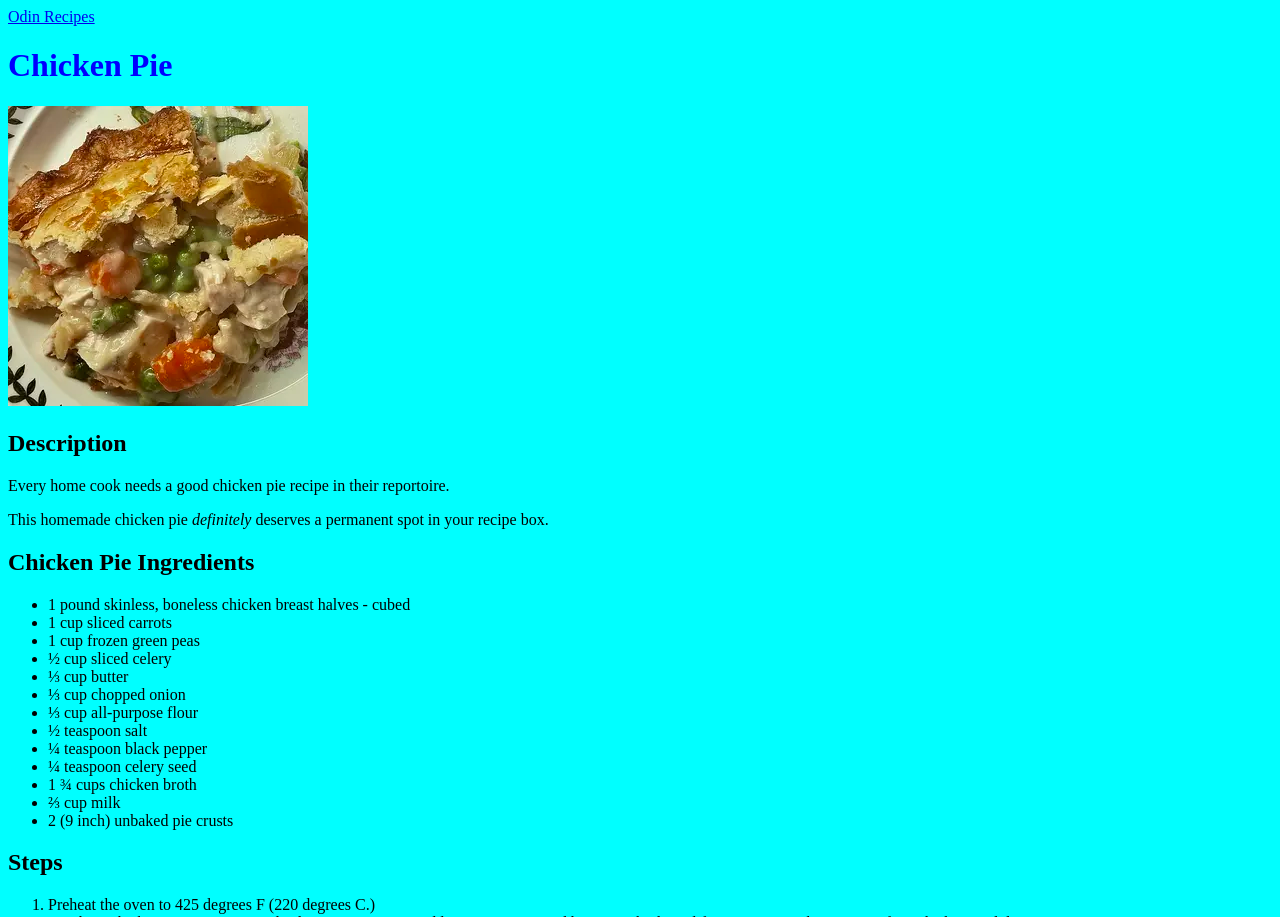
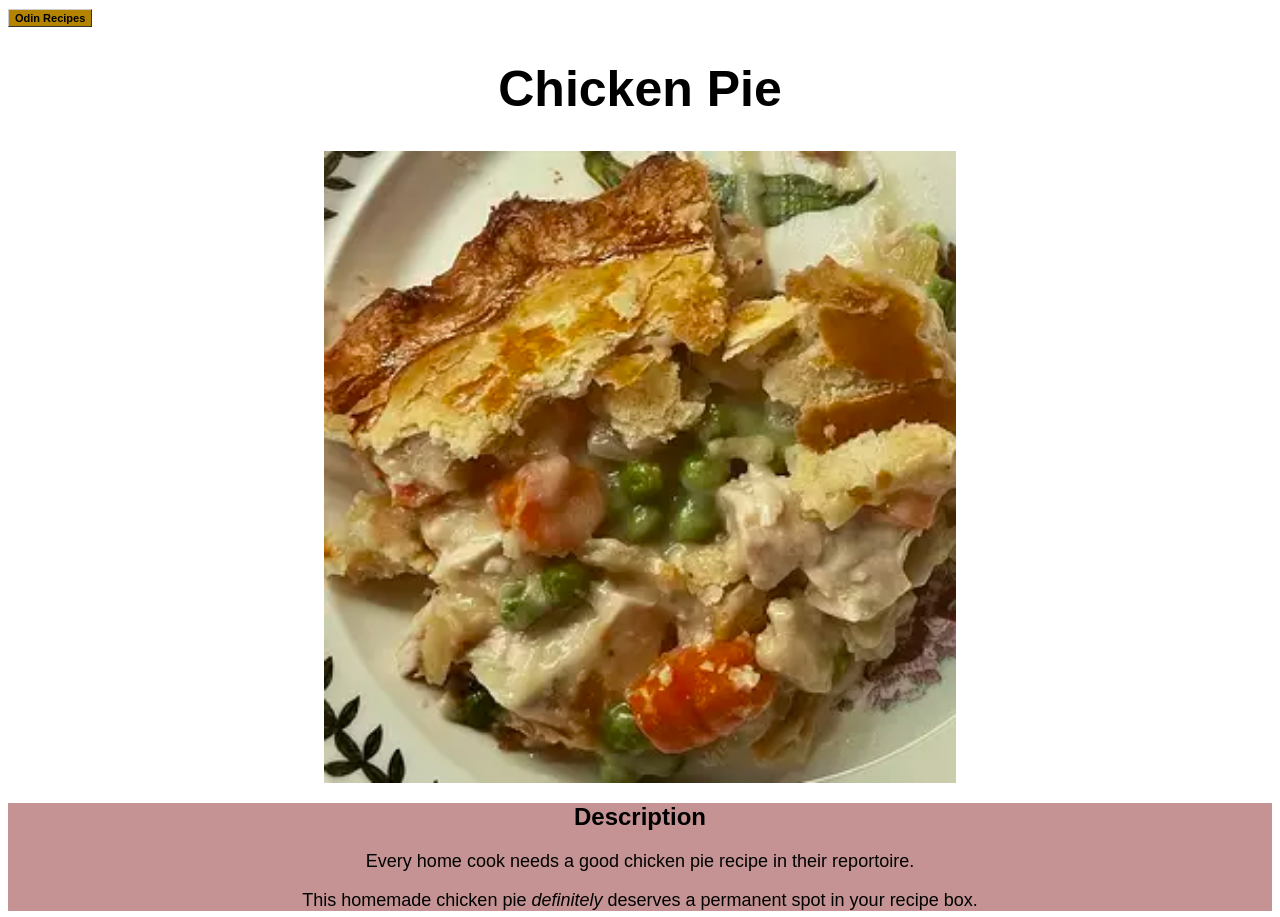
Before and after one commit to Jyddys/odin-recipes, a plain HTML site: page recipes/chicken.html in a window 1280 px wide. Shown: the top 917 px of the page. Drawn offline with Linux system fonts and the light colour scheme; files that its build step writes are made by us from their sources; files whose address does not match are found by name.

Commit message:
Html to look nicer. Used css to design.

```diff
--- a/recipes/chicken.html
+++ b/recipes/chicken.html
@@ -2,15 +2,20 @@
 <html>
     <title>Chicken Pie</title>
     <meta charset="UTF-8">
-    <link rel="stylesheet" href="styles.css">
+    <link rel="stylesheet" href="C:\Users\Justu\repos\odin-recipes\styles\styles.css">
     <body>
+
         <a href="C:/Users/Justu/repos/odin-recipes/index.html">Odin Recipes</a>
         <h1>Chicken Pie</h1>
         <img src="chicken.jpg" alt="Cooked Chicken Pie"/>
+
+        <div class="description">
         <h2>Description</h2>
         <p>Every home cook needs a good chicken pie recipe in their reportoire.</p>
         <p>This homemade chicken pie <i>definitely</i> deserves a permanent spot in your recipe box.</p>
+        </div>
 
+        <div class="ingredients">
         <h2>Chicken Pie Ingredients</h2>
           <ul>
             <li>1 pound skinless, boneless chicken breast halves - cubed</li>
@@ -27,6 +32,9 @@
             <li>⅔ cup milk</li>
             <li>2 (9 inch) unbaked pie crusts</li>
           </ul>
+          </div>
+
+        <div class="steps">
         <h2>Steps</h2>
           <ol>
             <li>Preheat the oven to 425 degrees F (220 degrees C.)</li>
@@ -45,5 +53,6 @@
             <li>Bake in the preheated oven until pastry is golden brown and filling is bubbly,
                 30 to 35 minutes. Cool for 10 minutes before serving.</li>
           </ol>
+        </div>
     </body>
 </html>
--- a/styles/styles.css
+++ b/styles/styles.css
@@ -1,8 +1,58 @@
 body {
-    background-color: aqua;
+    font-family: sans-serif;
+}
+
+h1 {
+    text-align: center;
+    font-size: 50px;
+}
+
+h2 {
+    text-align: center;
+}
+
+p {
+    font-size: 18px;
+}
+
+li {
+    font-size: 18px;
+}
+
+a {
+    font: bold 11px Arial;
+  text-decoration: none;
+  background-color: #b48400;
+  color: #000000;
+  padding: 2px 6px 2px 6px;
+  border-top: 1px solid #CCCCCC;
+  border-right: 1px solid #333333;
+  border-bottom: 1px solid #333333;
+  border-left: 1px solid #CCCCCC;
 
 }
 
-h1 {
+a:hover {
     color: blue;
 }
+
+img {
+    display: block;
+    margin-left: auto;
+    margin-right: auto;
+    width: 50%;
+}
+
+.description {
+    background-color: rgba(175, 107, 107, 0.726);
+    text-align: center;
+
+}
+
+.ingredients {
+    background-color: grey;
+}
+
+.steps {
+    background-color: grey;
+}
```
Also changed, not shown: index.html (+3 -1 lines), recipes/aussie_chicken.html (+10 -1 lines), recipes/kungpaochicken.html (+9 -1 lines).
